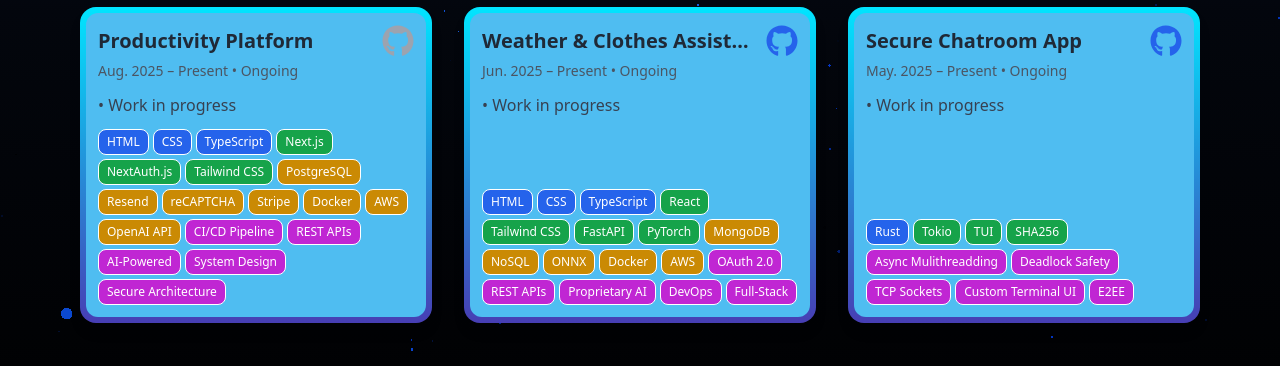
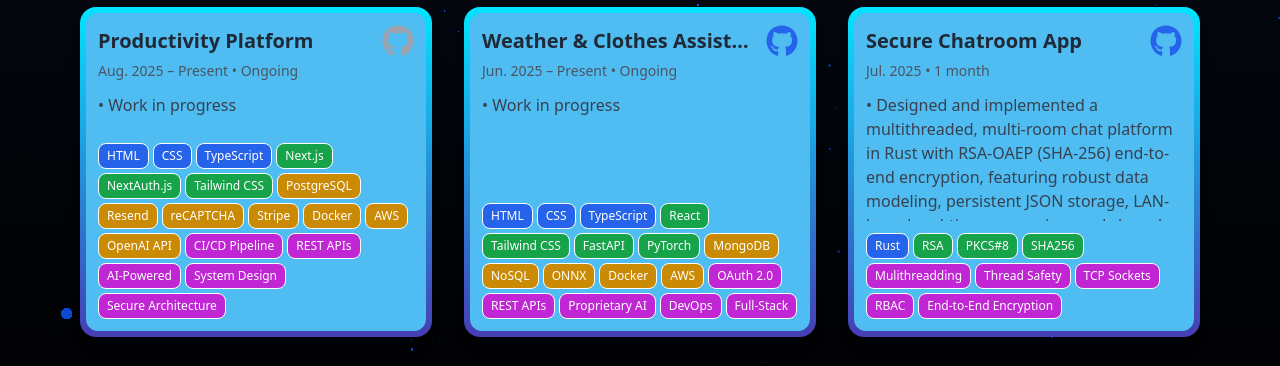
Before and after one commit to BryanWieschenberg/Personal-Website, a React (Vite) app: page /projects in a window 1280 px wide. Shown: the part 309-675 px from the top of the page. Built offline with nearby package versions, Linux system fonts and the light colour scheme.

Commit message:
Added StreamLine

```diff
--- a/src/constants.tsx
+++ b/src/constants.tsx
@@ -173,7 +173,7 @@ export const roles: Role[] = [
 export const projects: Project[] = [
   { name: "Productivity Platform", scale: 0, date: "Aug. 2025 – Present", span: "Ongoing", desc: "• Work in progress", skills: {"HTML": 0, "CSS": 0, "TypeScript": 0, "Next.js": 1, "NextAuth.js": 1, "Tailwind CSS": 1, "PostgreSQL": 2, "Resend": 2, "reCAPTCHA": 2, "Stripe": 2, "Docker": 2, "AWS": 2, "OpenAI API": 2, "CI/CD Pipeline": 4, "REST APIs": 4, "AI-Powered": 4, "System Design": 4, "Secure Architecture": 4}, github: "" },
   { name: "Weather & Clothes Assistant", scale: 0, date: "Jun. 2025 – Present", span: "Ongoing", desc: "• Work in progress", skills: {"HTML": 0, "CSS": 0, "TypeScript": 0, "React": 1, "Tailwind CSS": 1, "FastAPI": 1, "PyTorch": 1, "MongoDB": 2, "NoSQL": 2, "ONNX": 2, "Docker": 2, "AWS": 2, "OAuth 2.0": 4, "REST APIs": 4, "Proprietary AI": 4, "DevOps": 4, "Full-Stack": 4}, github: "https://github.com/BryanWieschenberg/Clima" },
-  { name: "Secure Chatroom App", scale: 0, date: "May. 2025 – Present", span: "Ongoing", desc: "• Work in progress", skills: {"Rust": 0, "Tokio": 1, "TUI": 1, "SHA256": 1, "Async Mulithreadding": 4, "Deadlock Safety": 4, "TCP Sockets": 4, "Custom Terminal UI": 4, "E2EE": 4}, github: "https://github.com/BryanWieschenberg/StreamLine" },
+  { name: "Secure Chatroom App", scale: 0, date: "Jul. 2025", span: "1 month", desc: "• Designed and implemented a multithreaded, multi-room chat platform in Rust with RSA-OAEP (SHA-256) end-to-end encryption, featuring robust data modeling, persistent JSON storage, LAN-based real-time messaging, and shared state management via Arc and Mutex\n• Engineered a modular command system with 50+ commands supporting full account and room management, moderation, message rate limiting, and session timeout control\n• Built a secure system architecture with per-command role-based access control (RBAC) and validated control packet handling, reducing unauthorized actions by over 75% in simulated attack and resilience tests", skills: {"Rust": 0, "RSA": 1, "PKCS#8": 1, "SHA256": 1, "Mulithreadding": 4, "Thread Safety": 4, "TCP Sockets": 4, "RBAC": 4, "End-to-End Encryption": 4}, github: "https://github.com/BryanWieschenberg/StreamLine" },
   { name: "Personal Website", scale: 1, date: "Jan. 2025 – Mar. 2025", span: "3 months", desc: "• Responsive portfolio showcasing skills and projects using TypeScript, React, and Tailwind CSS\n• Modern UI/UX design with dynamic content and interactive animations", skills: {"HTML": 0, "CSS": 0, "TypeScript": 0, "React": 1, "Tailwind CSS": 1, "Vercel": 2, "Cloud Deployment": 4, "Frontend": 4}, github: "https://github.com/BryanWieschenberg/Personal-Website" },
   { name: "Dashboard and Applicant Manager", scale: 1, date: "Sep. 2024 – Nov. 2024", span: "3 months", desc: "• Full‑stack dashboard built with Ruby on Rails and PostgreSQL for task management and application tracking\n• Advanced data filtering and analytics for WorkWell Partnership staff", skills: {"HTML": 0, "CSS": 0, "Ruby": 0, "SQL": 0, "Rails": 1, "Boostrap": 1, "PostgreSQL": 2, "Agile Development": 4}, github: "" },
   { name: "Video Sharing Service", scale: 1, date: "Oct. 2025 – Nov. 2024", span: "1 month", desc: "• Engineered a full stack application with a responsive frontend using React, Next.js, and TypeScript, to enable smooth video browsing and playback\n• Constructed a scalable Node.js backend with Docker for efficient deployment and streamlined uploads and processing\n• Integrated Google Cloud for storage and Firebase authentication API for secure and reliable user login\n• Built a modular system architecture for maintenance, scalability, and independent development across components", skills: {"HTML": 0, "CSS": 0, "TypeScript": 0, "React": 1, "Next.js": 1, "Node.js": 1, "Express.js": 1, "Google Cloud": 2, "Firebase": 2, "Docker": 2, "DevOps": 4, "Backend": 4}, github: "https://github.com/BryanWieschenberg/Video-Sharing-Service" },
```
